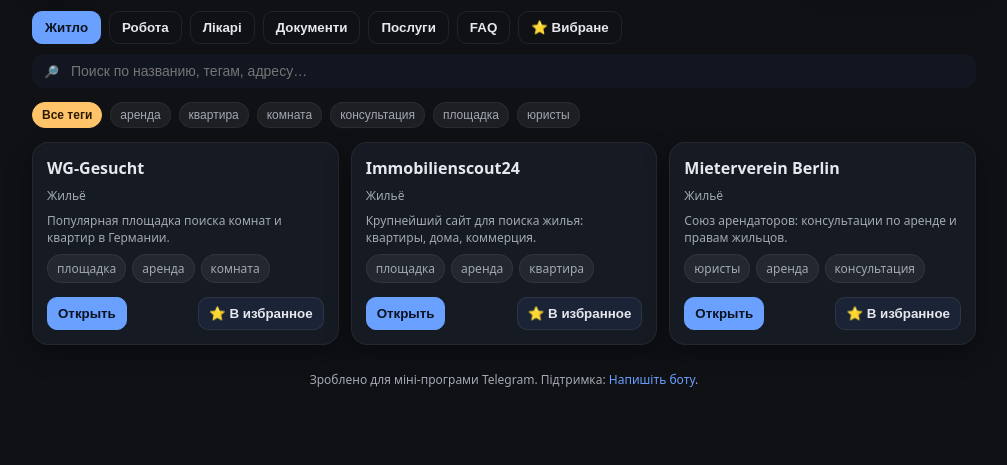
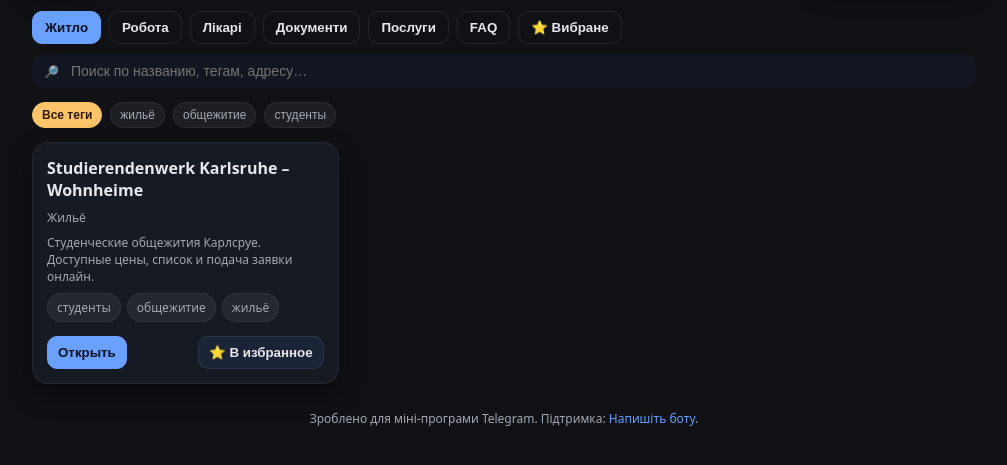
Before and after one commit to Try21321/karlsruhe, a plain HTML site: page index.html in a window 1280 px wide. Shown: the part 81-546 px from the top of the page, without its empty margins (136-1143 px from the left). Drawn offline with Linux system fonts and the light colour scheme.

Commit message:
Add files via upload

```diff
--- a/index.html
+++ b/index.html
@@ -158,63 +158,48 @@
     // поля: id, cat, title, desc, address, phone, site, tg, wa, tags[], mapQuery
     const DATA = [
       // ЖИЛЬЁ
-      { id:"wg1", cat:"housing", title:"WG-Gesucht",
-        desc:"Популярная площадка поиска комнат и квартир в Германии.",
-        address:"Онлайн", phone:"", site:"https://wg-gesucht.de", tg:"", wa:"",
-        tags:["площадка","аренда","комната"], mapQuery:"Berlin" },
-      { id:"im1", cat:"housing", title:"Immobilienscout24",
-        desc:"Крупнейший сайт для поиска жилья: квартиры, дома, коммерция.",
-        address:"Онлайн", phone:"", site:"https://immobilienscout24.de",
-        tg:"", wa:"", tags:["площадка","аренда","квартира"], mapQuery:"Berlin" },
-      { id:"miet1", cat:"housing", title:"Mieterverein Berlin",
-        desc:"Союз арендаторов: консультации по аренде и правам жильцов.",
-        address:"Spichernstr. 1, 10777 Berlin", phone:"+49 30 226260",
-        site:"https://mieterverein-berlin.de", tg:"", wa:"",
-        tags:["юристы","аренда","консультация"], mapQuery:"Spichernstr. 1, Berlin" },
+     // Жильё
+{ id:"wg2", cat:"housing", title:"Studierendenwerk Karlsruhe – Wohnheime",
+  desc:"Студенческие общежития Карлсруе. Доступные цены, список и подача заявки онлайн.",
+  address:"Adenauerring 7, 76131 Karlsruhe", phone:"+49 721 69020",
+  site:"https://www.sw-ka.de/en/wohnen/", tg:"", wa:"",
+  tags:["студенты","общежитие","жильё"], mapQuery:"Studierendenwerk Karlsruhe" },
 
-      // РАБОТА
-      { id:"job1", cat:"jobs", title:"StepStone",
-        desc:"Сайт вакансий по всей Германии. Удобные фильтры и подписки.",
-        address:"Онлайн", phone:"", site:"https://stepstone.de", tg:"", wa:"",
-        tags:["вакансии","офис","IT"], mapQuery:"Berlin" },
-      { id:"job2", cat:"jobs", title:"Indeed",
-        desc:"Большая база вакансий. Полезно для поиска первой работы.",
-        address:"Онлайн", phone:"", site:"https://de.indeed.com", tg:"", wa:"",
-        tags:["вакансии","любой опыт"], mapQuery:"Berlin" },
+// Работа
+{ id:"job3", cat:"jobs", title:"Agentur für Arbeit Karlsruhe",
+  desc:"Федеральное агентство по труду: вакансии, пособия, консультации.",
+  address:"Brauerstr. 10, 76135 Karlsruhe", phone:"+49 721 8230",
+  site:"https://www.arbeitsagentur.de/vor-ort/karlsruhe", tg:"", wa:"",
+  tags:["работа","агентство","пособие"], mapQuery:"Agentur für Arbeit Karlsruhe" },
 
-      // ВРАЧИ
-      { id:"med1", cat:"health", title:"Charité – Universitätsmedizin",
-        desc:"Одна из крупнейших клиник Европы. Запись онлайн.",
-        address:"Charitéplatz 1, 10117 Berlin", phone:"+49 30 45050",
-        site:"https://www.charite.de/en", tg:"", wa:"", tags:["клиника","университетская"],
-        mapQuery:"Charité Berlin" },
-      { id:"med2", cat:"health", title:"Apothekenfinder",
-        desc:"Поиск ближайших аптек и дежурных аптек по городу.",
-        address:"Онлайн", phone:"", site:"https://www.aponet.de/apotheke/notdienstsuche",
-        tg:"", wa:"", tags:["аптеки","дежурные"], mapQuery:"Berlin" },
+// Врачи
+{ id:"med3", cat:"health", title:"Städtisches Klinikum Karlsruhe",
+  desc:"Главная городская клиника. Приём по направлениям, экстренная помощь.",
+  address:"Moltkestraße 90, 76133 Karlsruhe", phone:"+49 721 9740",
+  site:"https://www.klinikum-karlsruhe.de", tg:"", wa:"",
+  tags:["клиника","больница"], mapQuery:"Klinikum Karlsruhe" },
 
-      // ДОКУМЕНТЫ
-      { id:"amt1", cat:"docs", title:"Bürgeramt Termin",
-        desc:"Онлайн-запись в Bürgeramt: регистрация адреса (Anmeldung) и др.",
-        address:"Разные адреса", phone:"", site:"https://service.berlin.de/terminvereinbarung",
-        tg:"", wa:"", tags:["запись","регистрация","anmeldung"], mapQuery:"Bürgeramt Berlin" },
-      { id:"tr1", cat:"docs", title:"Переводчик (рус/укр-de)",
-        desc:"Сертифицированный переводчик. Принимает по записи.",
-        address:"Friedrichstr. 100, Berlin", phone:"+49 176 11111111",
-        site:"", tg:"https://t.me/username", wa:"https://wa.me/4917611111111",
-        tags:["переводы","нотариат"], mapQuery:"Friedrichstr. 100, Berlin" },
+// Документы
+{ id:"amt2", cat:"docs", title:"Bürgerbüro Karlsruhe",
+  desc:"Регистрация адреса (Anmeldung), паспорта, справки.",
+  address:"Kaiserallee 8, 76133 Karlsruhe", phone:"+49 721 133-3333",
+  site:"https://www.karlsruhe.de/buergerbuero", tg:"", wa:"",
+  tags:["anmeldung","регистрация","паспорт"], mapQuery:"Bürgerbüro Karlsruhe" },
 
-      // УСЛУГИ
-      { id:"srv1", cat:"services", title:"Ремонт и мелкие работы",
-        desc:"Сборка мебели, мелкий ремонт, электрика. Быстрый выезд.",
-        address:"Berlin", phone:"+49 160 22222222", site:"",
-        tg:"https://t.me/username2", wa:"https://wa.me/4916022222222",
-        tags:["мастер","ремонт","электрика"], mapQuery:"Berlin" },
-      { id:"srv2", cat:"services", title:"Переезды и перевозки",
-        desc:"Газель/ван. Поможем с переездом по Берлину и землям.",
-        address:"Berlin", phone:"+49 157 33333333", site:"",
-        tg:"", wa:"https://wa.me/4915733333333",
-        tags:["грузоперевозки","переезд"], mapQuery:"Berlin" },
+// Услуги
+{ id:"srv3", cat:"services", title:"Український культурний центр",
+  desc:"Допомога переселенцям, мовні курси, культурні заходи.",
+  address:"Karlstr. 16, 76133 Karlsruhe", phone:"+49 721 123456",
+  site:"https://ukr-kultur.de", tg:"https://t.me/karlsruhe_ukr", wa:"",
+  tags:["українці","помощь","курсы"], mapQuery:"Karlstr. 16, Karlsruhe" },
+
+// Транспорт
+{ id:"tr2", cat:"transport", title:"KVV – Karlsruher Verkehrsverbund",
+  desc:"Приложение и сайт для покупки билетов, расписания трамваев и автобусов.",
+  address:"Tullastraße 71, 76131 Karlsruhe", phone:"+49 721 61070",
+  site:"https://www.kvv.de", tg:"", wa:"",
+  tags:["транспорт","трамвай","билеты"], mapQuery:"KVV Karlsruhe" },
+
 
       // FAQ (вопрос/ответ в описании)
       { id:"faq1", cat:"faq", title:"Как сделать Anmeldung?",
@@ -376,16 +361,20 @@
       $mFav.textContent = (state.fav.has(it.id) ? "− Удалить из избранного" : "⭐ В избранное");
       $mFav.onclick = ()=>{ toggleFav(it.id); $mFav.textContent = (state.fav.has(it.id) ? "− Удалить из избранного" : "⭐ В избранное"); render(); };
 
-      $mShare.onclick = async ()=>{
-        const url = location.href.split("#")[0];
-        const text = `Полезно в Берлине: ${it.title}\n${it.desc}\n${url}`;
-        if (navigator.share){
-          try{ await navigator.share({title:it.title,text, url}); }catch{}
-        } else {
-          await navigator.clipboard.writeText(text);
-          alert("Ссылка скопирована");
-        }
-      };
+   $mShare.onclick = ()=>{
+  if (window.Telegram?.WebApp) {
+    const app = Telegram.WebApp;
+    const url = `https://t.me/karlsruheinfo_bot/app?startapp=${it.cat}`;
+    const text = `📍 ${it.title}\n${it.desc}`;
+    app.shareUrl(url, text);
+  } else {
+    // fallback — если открыть в браузере вне Telegram
+    const url = location.href.split("#")[0];
+    navigator.clipboard.writeText(url);
+    alert("Ссылка скопирована");
+  }
+};
+
       document.getElementById("copyPhone").onclick = async ()=>{
         if (it.phone){ await navigator.clipboard.writeText(it.phone); alert("Телефон скопирован"); }
       };
```
